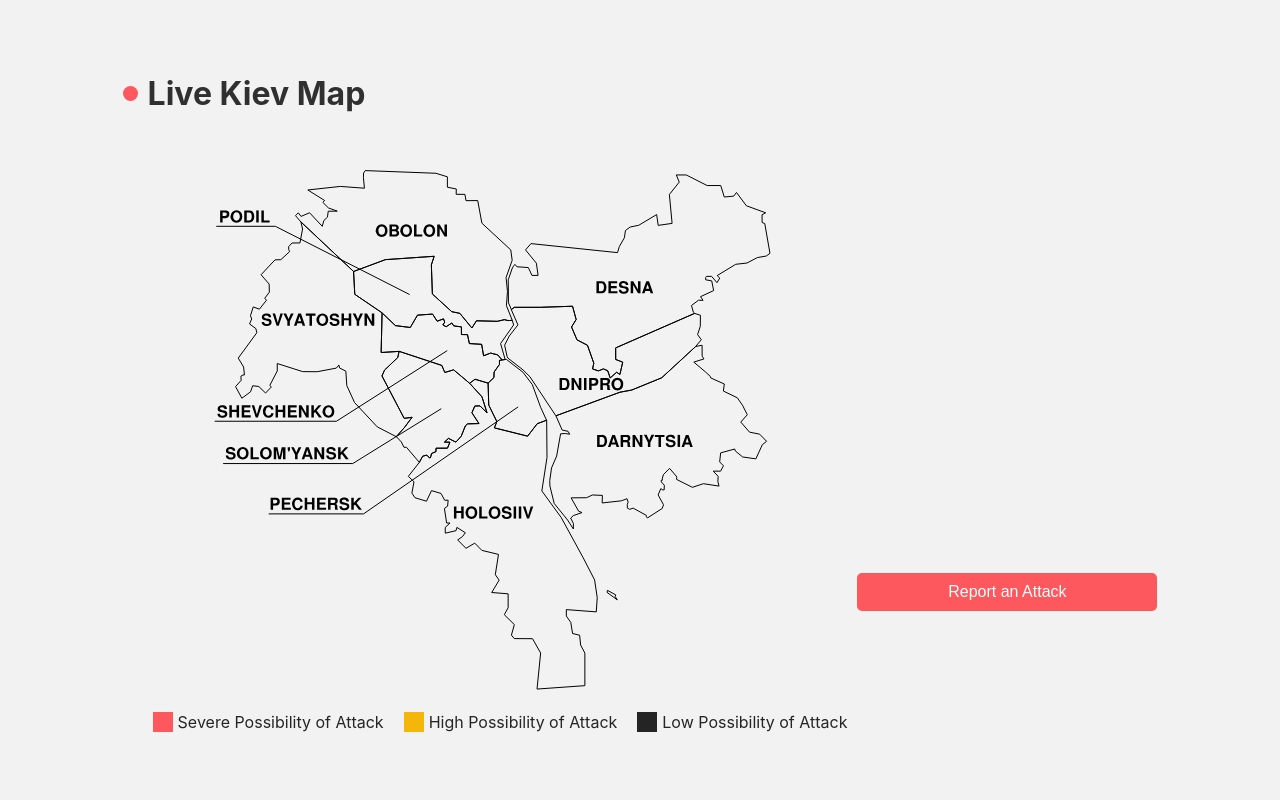
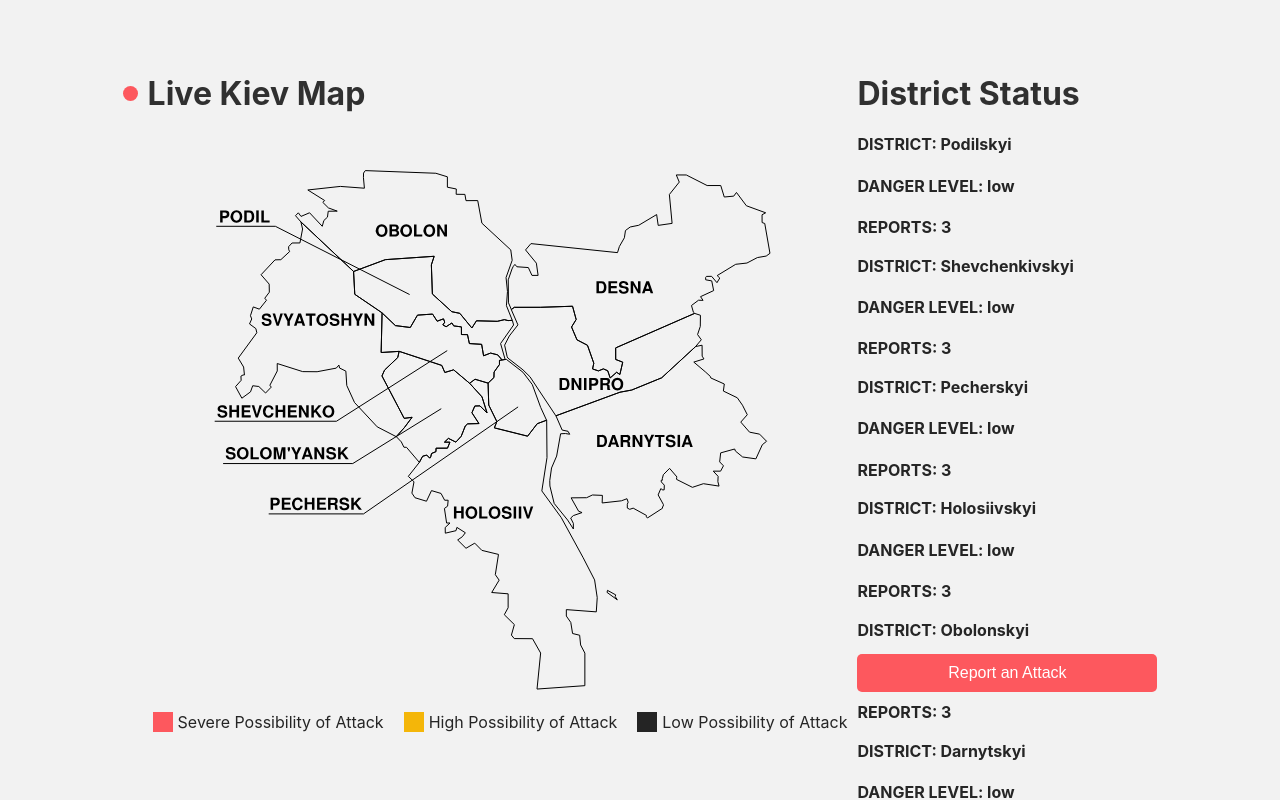
Before and after one commit to Enzo2806/KievBombNotify, a React (Create React App) app in the folder frontend/kievbombnotify-frontend/: page /map in a window 1280 px wide. Shown: the top 800 px of the page. Built offline with nearby package versions, Linux system fonts and the light colour scheme.

Commit message:
apply scss for design

```diff
--- a/frontend/kievbombnotify-frontend/package.json
+++ b/frontend/kievbombnotify-frontend/package.json
@@ -7,10 +7,11 @@
     "@testing-library/react": "^13.4.0",
     "@testing-library/user-event": "^13.5.0",
     "leaflet": "^1.9.4",
+    "node-sass": "^7.0.3",
     "react": "^18.2.0",
     "react-dom": "^18.2.0",
+    "react-leaflet": "^4.2.1",
     "react-router-dom": "^6.11.2",
-    "react-leaflet": "^4.2.1",
     "react-scripts": "5.0.1",
     "react-select": "^5.7.3",
     "react-svg": "^16.1.14",
--- a/frontend/kievbombnotify-frontend/src/components/DropDown.json
+++ b/frontend/kievbombnotify-frontend/src/components/DropDown.json
@@ -1,42 +1,62 @@
 [
     {
         "value": "Podilskyi",
-        "label": "Podilskyi District"
+        "label": "Podilskyi District",
+        "danger": "low",
+        "report": "3"
     },
     {
         "value": "Shevchenkivskyi",
-        "label": "Shevchenkivskyi District"
+        "label": "Shevchenkivskyi District",
+        "danger": "low",
+        "report": "3"
     },
     {
         "value": "Pecherskyi",
-        "label": "Pecherskyi District"
+        "label": "Pecherskyi District",
+        "danger": "low",
+        "report": "3"
     },
     {
         "value": "Holosiivskyi",
-        "label": "Holosiivskyi District"
+        "label": "Holosiivskyi District",
+        "danger": "low",
+        "report": "3"
     },
     {
         "value": "Obolonskyi",
-        "label": "Obolonskyi District"
+        "label": "Obolonskyi District",
+        "danger": "low",
+        "report": "3"
     },
     {
         "value": "Darnytskyi",
-        "label": "Darnytskyi District"
+        "label": "Darnytskyi District",
+        "danger": "low",
+        "report": "3"
     },
     {
         "value": "Desnianskyi",
-        "label": "Desnianskyi District"
+        "label": "Desnianskyi District",
+        "danger": "low",
+        "report": "3"
     },
     {
         "value": "Solomianskyi",
-        "label": "Solomianskyi District"
+        "label": "Solomianskyi District",
+        "danger": "low",
+        "report": "3"
     },
     {
         "value": "Sviatoshynskyi",
-        "label": "Sviatoshynskyi District"
+        "label": "Sviatoshynskyi District",
+        "danger": "low",
+        "report": "3"
     },
     {
         "value": "Dniprovskyi",
-        "label": "Dniprovskyi District"
+        "label": "Dniprovskyi District",
+        "danger": "low",
+        "report": "3"
     }
 ]
--- /dev/null
+++ b/frontend/kievbombnotify-frontend/src/components/Status.js
@@ -0,0 +1,19 @@
+import React from 'react';
+import districts from './DropDown.json';
+import "./Status.scss"
+export function Status(props) {
+
+
+    return (
+        <div className="row">
+            {districts.map(district => (
+                <div className="col-sm-6 report">
+                    <h4>DISTRICT: {district.value}</h4>
+                    <h4>DANGER LEVEL: {district.danger}</h4>
+                    <h4>REPORTS: {district.report}</h4>
+
+                </div>
+            ))}
+        </div>
+    );
+}
--- /dev/null
+++ b/frontend/kievbombnotify-frontend/src/components/Status.scss
@@ -0,0 +1,9 @@
+.report {
+    width: 250px;
+    height: 100px;
+    text-align: left;
+
+    h4 {
+        padding: 0;
+    }
+}
--- a/frontend/kievbombnotify-frontend/src/pages/MapPage.js
+++ b/frontend/kievbombnotify-frontend/src/pages/MapPage.js
@@ -2,7 +2,7 @@ import React from 'react';
 import "./MapPage.css"
 import { KievMap } from '../components/KievMap';
 import { useNavigate } from 'react-router-dom';
-
+import { Status } from '../components/Status';
 
 export function MapPage(props) {
     const navigate = useNavigate();
@@ -36,8 +36,9 @@ export function MapPage(props) {
                 </div>
             </div>
             <div className="col report-container">
-                <div className="district-status row">
-
+                <h1 className='title'> District Status</h1>
+                <div className="district-status row d-flex">
+                    <Status />
                 </div>
                 <div>
                     <div>
```
Also changed, not shown: 1 other file (tests, documents, lock files or other folders).
